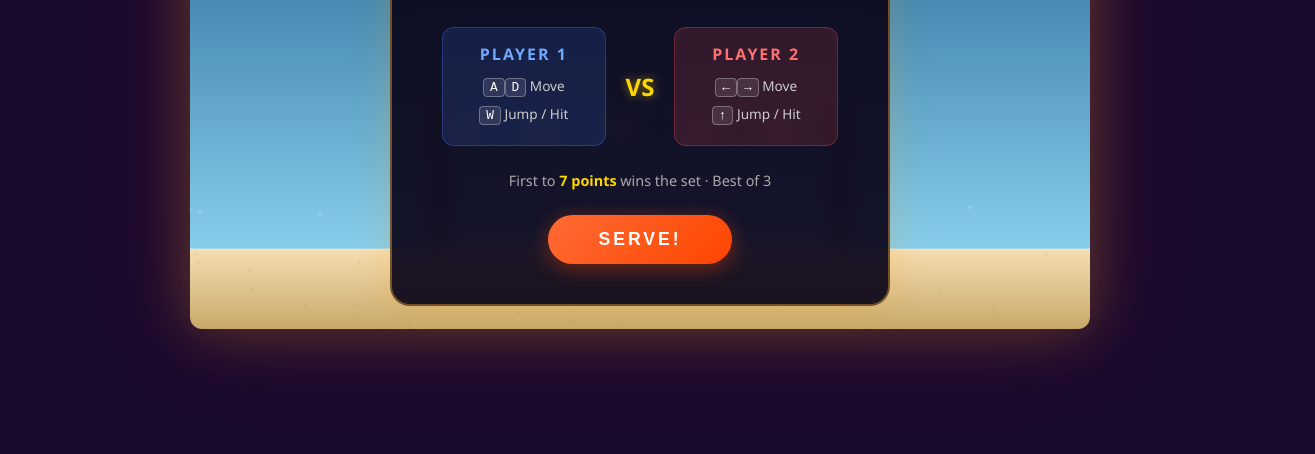
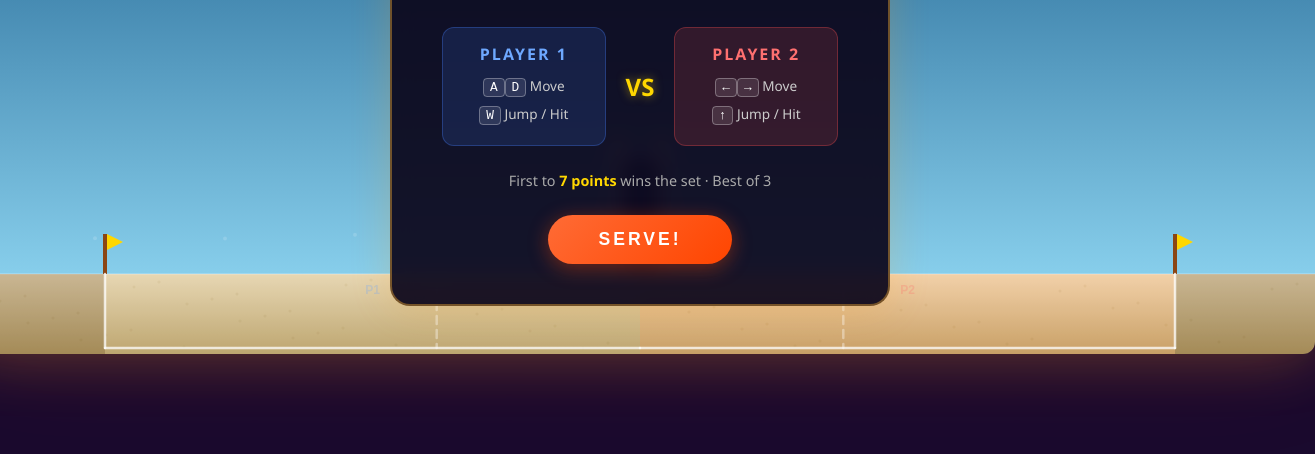
Before and after one commit to jfrodin/Beach-Volleyball-Showdown, a plain HTML site: page index.html in a window 1280 px wide. Shown: the part 346-800 px from the top of the page, 1315 px wide, since content can reach past the window. Drawn offline with Linux system fonts and the light colour scheme.

Commit message:
fixes with net, playing field and scoring

```diff
--- a/game.js
+++ b/game.js
@@ -9,15 +9,17 @@ const W = canvas.width;   // 900
 const H = canvas.height;  // 550
 
 // ── Layout constants ─────────────────────────────────────────
-const GROUND_Y   = H - 80;   // sand surface
-const NET_X      = W / 2;
-const NET_H      = 120;
-const NET_TOP_Y  = GROUND_Y - NET_H;
-const GRAVITY    = 0.45;
-const JUMP_VY    = -12;
-const PLAYER_SPD = 4.5;
-const BALL_R     = 14;
-const PLAYER_R   = 22;
+const GROUND_Y    = H - 80;   // sand surface
+const NET_X       = W / 2;
+const NET_H       = 120;
+const NET_TOP_Y   = GROUND_Y - NET_H;
+const COURT_LEFT  = 140;      // left sideline (ball going past = out)
+const COURT_RIGHT = W - 140;  // right sideline
+const GRAVITY     = 0.45;
+const JUMP_VY     = -12;
+const PLAYER_SPD  = 4.5;
+const BALL_R      = 14;
+const PLAYER_R    = 22;
 
 // ── Colour palette ───────────────────────────────────────────
 const PALETTE = {
@@ -251,9 +253,9 @@ function update() {
       p.vy = 0;
       p.onGround = true;
     }
-    // Side walls
-    p.x = Math.max(PLAYER_R, Math.min(W - PLAYER_R, p.x));
-    // Net collision: keep players on their side
+    // Court sideline bounds (players stay within the court)
+    p.x = Math.max(COURT_LEFT + PLAYER_R, Math.min(COURT_RIGHT - PLAYER_R, p.x));
+    // Net: keep players on their side
     if (p.side === 1) p.x = Math.min(NET_X - PLAYER_R - 5, p.x);
     if (p.side === 2) p.x = Math.max(NET_X + PLAYER_R + 5, p.x);
     // Cooldowns
@@ -273,17 +275,14 @@ function update() {
     ball.trailPoints.push({ x: ball.x, y: ball.y });
     if (ball.trailPoints.length > 8) ball.trailPoints.shift();
 
-    // Net collision
-    if (ball.x > NET_X - 8 && ball.x < NET_X + 8 && ball.y > NET_TOP_Y && ball.y < GROUND_Y) {
-      ball.vx *= -0.6;
-      ball.x = ball.vx > 0 ? NET_X + 9 : NET_X - 9;
-      ball.vy *= 0.5;
-      spawnParticles(ball.x, ball.y, 5, 'rgba(255,255,255,0.6)');
+    // Net collision — matches the 18px visual strip
+    const NET_HALF_COL = 18;
+    if (ball.x > NET_X - NET_HALF_COL && ball.x < NET_X + NET_HALF_COL && ball.y > NET_TOP_Y && ball.y < GROUND_Y) {
+      ball.vx *= -0.55;
+      ball.vy *= 0.45;
+      ball.x = ball.vx > 0 ? NET_X + NET_HALF_COL + 1 : NET_X - NET_HALF_COL - 1;
+      spawnParticles(ball.x, ball.y, 6, 'rgba(255,255,255,0.7)');
     }
-
-    // Side walls
-    if (ball.x < BALL_R) { ball.x = BALL_R; ball.vx = Math.abs(ball.vx) * 0.7; }
-    if (ball.x > W - BALL_R) { ball.x = W - BALL_R; ball.vx = -Math.abs(ball.vx) * 0.7; }
 
     // Player hit detection
     [p1, p2].forEach(p => {
@@ -293,15 +292,17 @@ function update() {
       }
     });
 
-    // Ground — point scored!
+    // Ball lands — check in bounds vs out of bounds
     if (ball.y > GROUND_Y - BALL_R) {
       ball.y = GROUND_Y - BALL_R;
-      if (ball.x < NET_X) {
-        // Landed on P1's side → P2 scores
-        awardPoint(2);
+      if (ball.x < COURT_LEFT || ball.x > COURT_RIGHT) {
+        // Out of bounds — whoever last hit it loses the point
+        const hitter = ball.lastHit;
+        awardPoint(hitter === 1 ? 2 : 1);
+      } else if (ball.x < NET_X) {
+        awardPoint(2); // landed on P1's side
       } else {
-        // Landed on P2's side → P1 scores
-        awardPoint(1);
+        awardPoint(1); // landed on P2's side
       }
     }
   } else {
@@ -545,6 +546,68 @@ function drawBackground() {
   ctx.lineWidth = 1;
   ctx.beginPath(); ctx.moveTo(0, GROUND_Y); ctx.lineTo(W, GROUND_Y); ctx.stroke();
   ctx.restore();
+
+  // Outside-court sand (slightly darker, shows the out-of-bounds area)
+  ctx.save();
+  ctx.fillStyle = 'rgba(0,0,0,0.18)';
+  ctx.fillRect(0, GROUND_Y, COURT_LEFT, H - GROUND_Y);
+  ctx.fillRect(COURT_RIGHT, GROUND_Y, W - COURT_RIGHT, H - GROUND_Y);
+  ctx.restore();
+
+  // Player zone tint — subtle blue (P1) and red (P2) inside court only
+  ctx.save();
+  ctx.globalAlpha = 0.08;
+  ctx.fillStyle = '#4682B4';
+  ctx.fillRect(COURT_LEFT, GROUND_Y, NET_X - COURT_LEFT, H - GROUND_Y);
+  ctx.fillStyle = '#CC3333';
+  ctx.fillRect(NET_X, GROUND_Y, COURT_RIGHT - NET_X, H - GROUND_Y);
+  ctx.restore();
+
+  // Sideline flags / poles
+  function drawSidelineFlag(fx) {
+    ctx.save();
+    ctx.fillStyle = '#8B4513';
+    ctx.fillRect(fx - 2, GROUND_Y - 40, 4, 40);
+    ctx.fillStyle = '#FFD700';
+    ctx.beginPath();
+    ctx.moveTo(fx + 2, GROUND_Y - 40);
+    ctx.lineTo(fx + 18, GROUND_Y - 32);
+    ctx.lineTo(fx + 2, GROUND_Y - 24);
+    ctx.fill();
+    ctx.restore();
+  }
+  drawSidelineFlag(COURT_LEFT);
+  drawSidelineFlag(COURT_RIGHT);
+
+  // Court boundary lines
+  ctx.save();
+  ctx.strokeStyle = 'rgba(255,255,255,0.75)';
+  ctx.lineWidth = 2.5;
+  ctx.lineCap = 'round';
+  // Sidelines (vertical)
+  ctx.beginPath(); ctx.moveTo(COURT_LEFT, GROUND_Y); ctx.lineTo(COURT_LEFT, H - 6); ctx.stroke();
+  ctx.beginPath(); ctx.moveTo(COURT_RIGHT, GROUND_Y); ctx.lineTo(COURT_RIGHT, H - 6); ctx.stroke();
+  // End lines (horizontal bottom)
+  ctx.beginPath(); ctx.moveTo(COURT_LEFT, H - 6); ctx.lineTo(NET_X, H - 6); ctx.stroke();
+  ctx.beginPath(); ctx.moveTo(NET_X, H - 6); ctx.lineTo(COURT_RIGHT, H - 6); ctx.stroke();
+  // Attack lines (3m marker, dashed)
+  const attackOff = (NET_X - COURT_LEFT) * 0.38;
+  ctx.setLineDash([8, 6]);
+  ctx.globalAlpha = 0.5;
+  ctx.beginPath(); ctx.moveTo(NET_X - attackOff, GROUND_Y); ctx.lineTo(NET_X - attackOff, H - 6); ctx.stroke();
+  ctx.beginPath(); ctx.moveTo(NET_X + attackOff, GROUND_Y); ctx.lineTo(NET_X + attackOff, H - 6); ctx.stroke();
+  ctx.restore();
+
+  // Side labels
+  ctx.save();
+  ctx.font = 'bold 12px sans-serif';
+  ctx.textAlign = 'center';
+  ctx.globalAlpha = 0.28;
+  ctx.fillStyle = '#6EA8FF';
+  ctx.fillText('P1', (COURT_LEFT + NET_X) / 2, GROUND_Y + 20);
+  ctx.fillStyle = '#FF7070';
+  ctx.fillText('P2', (NET_X + COURT_RIGHT) / 2, GROUND_Y + 20);
+  ctx.restore();
 }
 
 function drawCloud(x, y, w) {
@@ -557,80 +620,68 @@ function drawCloud(x, y, w) {
 }
 
 function drawNet() {
-  const poleW = 8;
-  const poleH = NET_H + 20;
+  const netHalf = 18;
+  const netLeft  = NET_X - netHalf;
+  const netRight = NET_X + netHalf;
+  const poleW    = 9;
+  const poleTop  = GROUND_Y - NET_H - 16;
 
-  // Left pole
   ctx.save();
-  const poleGrad = ctx.createLinearGradient(NET_X - NET_H*1.3 - poleW, 0, NET_X - NET_H*1.3 + poleW, 0);
-  poleGrad.addColorStop(0, '#5a2d00');
-  poleGrad.addColorStop(0.5, '#a0522d');
-  poleGrad.addColorStop(1, '#5a2d00');
-  ctx.fillStyle = poleGrad;
-  const lp = NET_X - 200;
-  ctx.fillRect(lp - poleW/2, GROUND_Y - poleH, poleW, poleH);
-  ctx.fillStyle = '#c0703a';
-  ctx.fillRect(lp - poleW/2 - 3, GROUND_Y - poleH - 6, poleW + 6, 10);
 
-  // Right pole
-  const rp = NET_X + 200;
-  ctx.fillStyle = poleGrad;
-  ctx.fillRect(rp - poleW/2, GROUND_Y - poleH, poleW, poleH);
-  ctx.fillStyle = '#c0703a';
-  ctx.fillRect(rp - poleW/2 - 3, GROUND_Y - poleH - 6, poleW + 6, 10);
-  ctx.restore();
+  // ── Poles (metal, silver) ───────────────────────────────────
+  function drawPole(px) {
+    const g = ctx.createLinearGradient(px - poleW, 0, px + poleW, 0);
+    g.addColorStop(0,   '#555');
+    g.addColorStop(0.3, '#ccc');
+    g.addColorStop(0.6, '#eee');
+    g.addColorStop(1,   '#666');
+    ctx.fillStyle = g;
+    ctx.fillRect(px - poleW/2, poleTop, poleW, GROUND_Y - poleTop);
+    // Cap
+    ctx.fillStyle = '#bbb';
+    ctx.beginPath();
+    ctx.roundRect(px - poleW/2 - 1, poleTop - 4, poleW + 2, 8, 2);
+    ctx.fill();
+  }
+  drawPole(netLeft  - poleW/2);
+  drawPole(netRight + poleW/2);
 
-  // Shadow under net top rope
-  ctx.save();
-  ctx.strokeStyle = 'rgba(0,0,0,0.15)';
-  ctx.lineWidth = 12;
-  ctx.beginPath();
-  ctx.moveTo(lp, NET_TOP_Y + 4);
-  ctx.lineTo(rp, NET_TOP_Y + 4);
-  ctx.stroke();
-  ctx.restore();
+  // ── Net body shadow ─────────────────────────────────────────
+  ctx.fillStyle = 'rgba(0,0,0,0.2)';
+  ctx.fillRect(netLeft + 3, NET_TOP_Y + 3, netHalf * 2, NET_H);
 
-  // Net grid
-  ctx.save();
-  ctx.strokeStyle = 'rgba(255,255,255,0.7)';
+  // ── Net background ──────────────────────────────────────────
+  ctx.fillStyle = 'rgba(20,40,80,0.65)';
+  ctx.fillRect(netLeft, NET_TOP_Y, netHalf * 2, NET_H);
+
+  // Horizontal ropes
+  ctx.strokeStyle = 'rgba(200,220,255,0.5)';
   ctx.lineWidth = 1;
-  const netLeft = lp;
-  const netRight = rp;
-  const netW = netRight - netLeft;
-  const cols = 14;
-  const rows = 7;
-  for (let c = 0; c <= cols; c++) {
-    const nx = netLeft + (c / cols) * netW;
-    ctx.globalAlpha = 0.5;
-    ctx.beginPath();
-    ctx.moveTo(nx, NET_TOP_Y);
-    ctx.lineTo(nx, GROUND_Y);
-    ctx.stroke();
-  }
-  for (let r = 0; r <= rows; r++) {
-    const ny = NET_TOP_Y + (r / rows) * NET_H;
-    ctx.globalAlpha = 0.5;
-    ctx.beginPath();
-    ctx.moveTo(netLeft, ny);
-    ctx.lineTo(netRight, ny);
-    ctx.stroke();
+  const rowCount = 8;
+  for (let r = 0; r <= rowCount; r++) {
+    const ny = NET_TOP_Y + (r / rowCount) * NET_H;
+    ctx.globalAlpha = 0.65;
+    ctx.beginPath(); ctx.moveTo(netLeft, ny); ctx.lineTo(netRight, ny); ctx.stroke();
   }
 
-  // Top tape (white/blue alternating)
-  const tapeH = 8;
-  const segments = 10;
-  for (let i = 0; i < segments; i++) {
-    const tx = netLeft + (i / segments) * netW;
-    const tw = netW / segments;
-    ctx.globalAlpha = 1;
-    ctx.fillStyle = i % 2 === 0 ? '#ffffff' : '#3377CC';
+  // Vertical center rope
+  ctx.globalAlpha = 0.3;
+  ctx.beginPath(); ctx.moveTo(NET_X, NET_TOP_Y); ctx.lineTo(NET_X, GROUND_Y); ctx.stroke();
+
+  // ── Bottom white band ───────────────────────────────────────
+  ctx.globalAlpha = 1;
+  ctx.fillStyle = '#ddd';
+  ctx.fillRect(netLeft, GROUND_Y - 8, netHalf * 2, 8);
+
+  // ── Top tape (white / blue) ─────────────────────────────────
+  const tapeH = 10;
+  const segs  = 5;
+  for (let i = 0; i < segs; i++) {
+    const tx = netLeft + (i / segs) * (netHalf * 2);
+    const tw = (netHalf * 2) / segs;
+    ctx.fillStyle = i % 2 === 0 ? '#ffffff' : '#1a5bbf';
     ctx.fillRect(tx, NET_TOP_Y - tapeH / 2, tw, tapeH);
   }
-
-  // Bottom tape
-  ctx.fillStyle = '#ffffff';
-  ctx.globalAlpha = 0.8;
-  ctx.fillRect(netLeft, GROUND_Y - 6, netW, 6);
 
   ctx.restore();
 }
--- a/index.html
+++ b/index.html
@@ -8,7 +8,7 @@
 </head>
 <body>
   <div id="app">
-    <canvas id="gameCanvas" width="900" height="550"></canvas>
+    <canvas id="gameCanvas" width="1350" height="600"></canvas>
     <div id="ui-overlay">
       <div id="screen-start" class="screen active">
         <div class="title-card">
--- a/style.css
+++ b/style.css
@@ -16,8 +16,8 @@ body {
 
 #app {
   position: relative;
-  width: 900px;
-  height: 550px;
+  width: 1350px;
+  height: 600px;
 }
 
 #gameCanvas {
```
